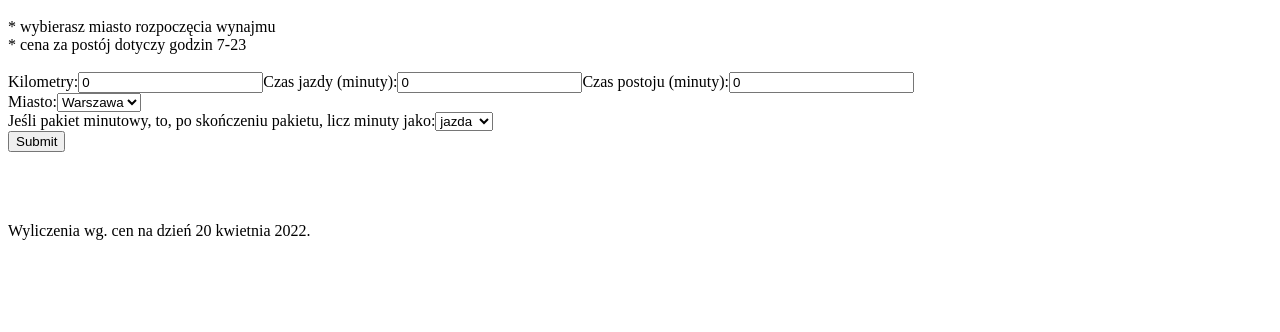
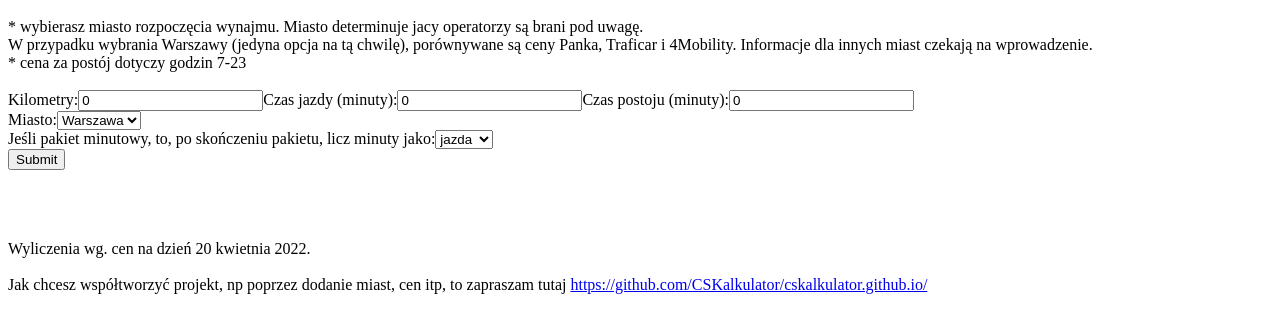
Before and after one commit to CSKalkulator/cskalkulator.github.io, a React app: page / in a window 1280 px wide. Shown: the part 48-380 px from the top of the page. Built offline with nearby package versions, Linux system fonts and the light colour scheme.

Commit message:
Readme i extra info

```diff
--- a/public/index.html
+++ b/public/index.html
@@ -15,7 +15,9 @@
     <div id="form_placeholder"></div>
     <div id="table_placeholder"></div>
     <br/><br/><br/>
-    Wyliczenia wg. cen na dzień 20 kwietnia 2022.
+    Wyliczenia wg. cen na dzień 20 kwietnia 2022. <br/>
+    <br />
+    Jak chcesz współtworzyć projekt, np poprzez dodanie miast, cen itp, to zapraszam tutaj <a href="https://github.com/CSKalkulator/cskalkulator.github.io">https://github.com/CSKalkulator/cskalkulator.github.io/</a>
 </body>
 
 </html>
--- a/src/index.js
+++ b/src/index.js
@@ -138,7 +138,8 @@ class MyForm extends React.Component {
         return (
             <div>
                 <h1>Założenia:</h1>
-                * wybierasz miasto rozpoczęcia wynajmu<br />
+                * wybierasz miasto rozpoczęcia wynajmu. Miasto determinuje jacy operatorzy są brani pod uwagę. <br />
+                W przypadku wybrania Warszawy (jedyna opcja na tą chwilę), porównywane są ceny Panka, Traficar i 4Mobility. Informacje dla innych miast czekają na wprowadzenie.<br />
                 * cena za postój dotyczy godzin 7-23
                 <br /><br />
                 <form onSubmit={this.handleSubmit}>
```
Also changed, not shown: README.MD (added).
